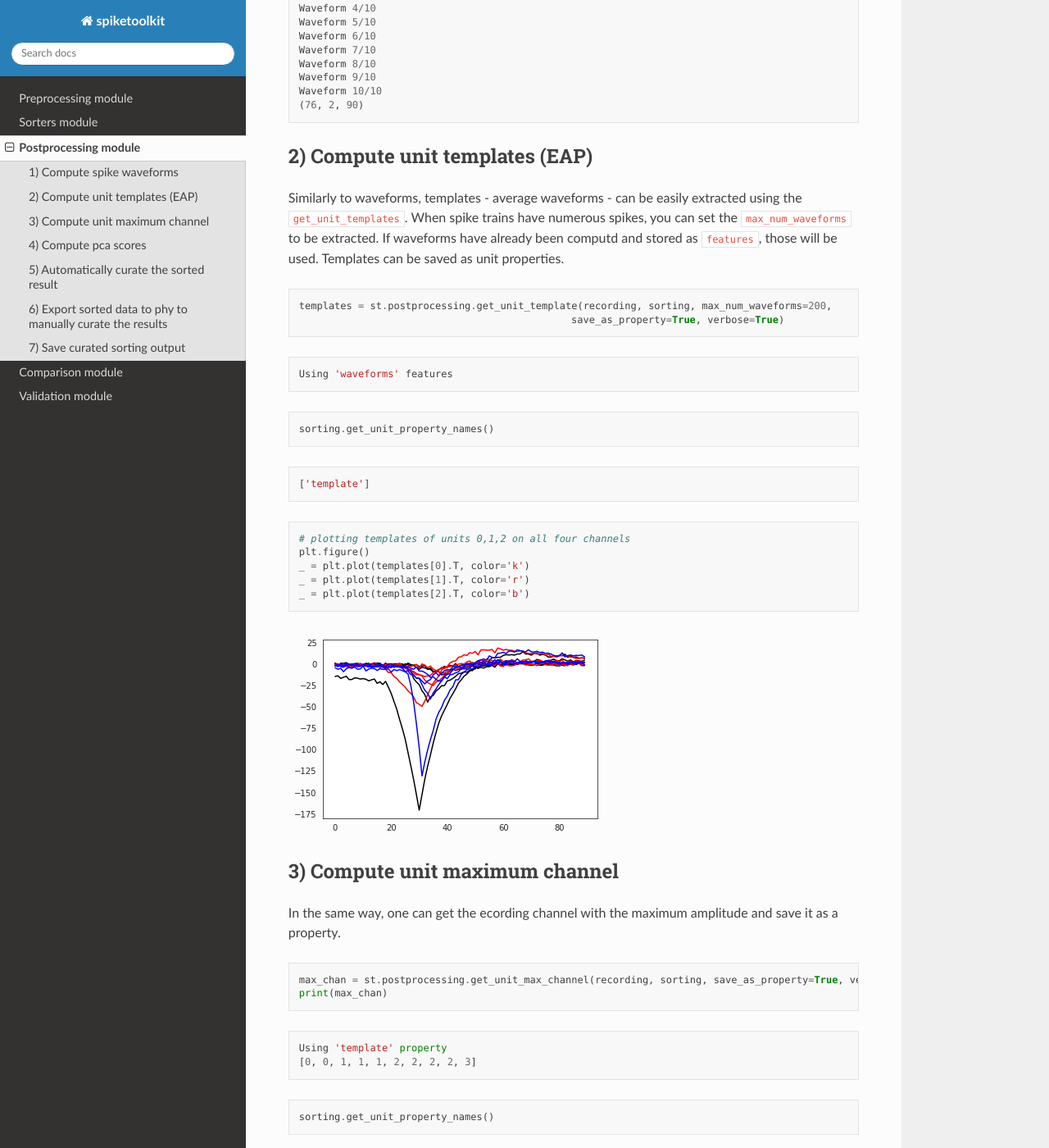
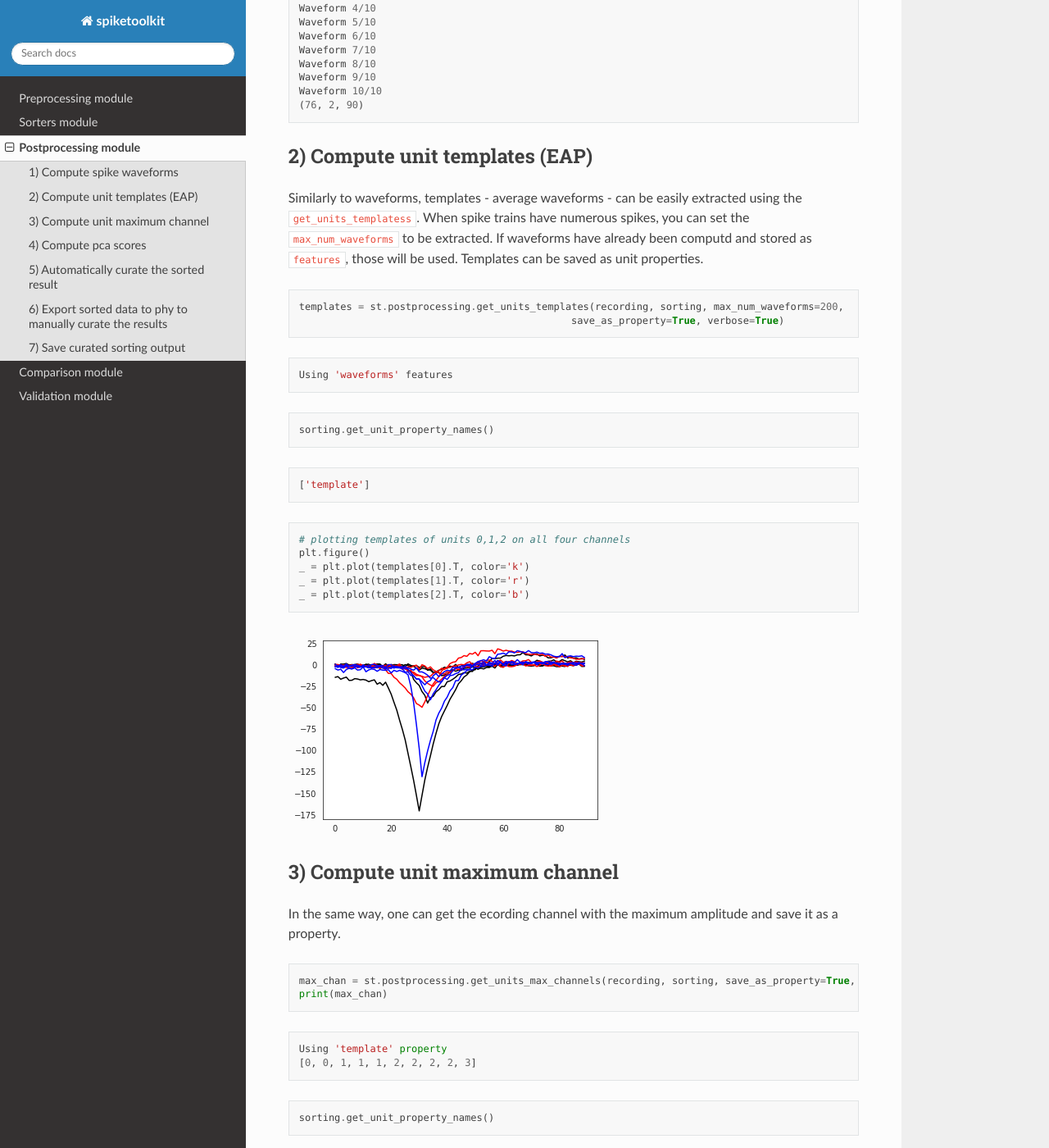
Before and after one commit to SpikeInterface/spiketoolkit, a Sphinx documentation site: the page built from docs/postprocessing_example.rst, in a window 1280 px wide and 1400 px high, scrolled down 2471 px. Shown: the whole window at 82% size. Built offline with Sphinx 7.4.7 and the Read the Docs theme 2.0.0, drawn with Linux system fonts in a browser that asks for light colours; some of the changed text lies outside the part shown.

Commit message:
Name changes to postprocessing modules

```diff
--- a/docs/postprocessing_example.rst
+++ b/docs/postprocessing_example.rst
@@ -38,7 +38,7 @@
 1) Compute spike waveforms
 --------------------------
 
-Waveforms are extracted with the ``get_unit_waveforms`` function by
+Waveforms are extracted with the ``get_units_waveforms`` function by
 extracting snippets of the recordings when spikes are detected. When
 waveforms are extracted, the can be loaded in the ``SortingExtractor``
 object as features. The ms before and after the spike event can be
@@ -47,7 +47,7 @@
 
 .. code:: python
 
-    wf = st.postprocessing.get_unit_waveforms(recording, sorting, ms_before=1, ms_after=2,
+    wf = st.postprocessing.get_units_waveforms(recording, sorting, ms_before=1, ms_after=2,
                                             save_as_features=True, verbose=True)
 
 
@@ -119,7 +119,7 @@
 
 .. code:: python
 
-    wf_by_group = st.postprocessing.get_unit_waveforms(recording, sorting, ms_before=1, ms_after=2,
+    wf_by_group = st.postprocessing.get_units_waveforms(recording, sorting, ms_before=1, ms_after=2,
                                                        save_as_features=False, verbose=True,
                                                        grouping_property='group',
                                                        compute_property_from_recording=True)
@@ -148,14 +148,14 @@
 -------------------------------
 
 Similarly to waveforms, templates - average waveforms - can be easily
-extracted using the ``get_unit_templates``. When spike trains have
+extracted using the ``get_units_templatess``. When spike trains have
 numerous spikes, you can set the ``max_num_waveforms`` to be extracted.
 If waveforms have already been computd and stored as ``features``, those
 will be used. Templates can be saved as unit properties.
 
 .. code:: python
 
-    templates = st.postprocessing.get_unit_template(recording, sorting, max_num_waveforms=200,
+    templates = st.postprocessing.get_units_templates(recording, sorting, max_num_waveforms=200,
                                                   save_as_property=True, verbose=True)
 
 
@@ -198,7 +198,7 @@
 
 .. code:: python
 
-    max_chan = st.postprocessing.get_unit_max_channel(recording, sorting, save_as_property=True, verbose=True)
+    max_chan = st.postprocessing.get_units_max_channels(recording, sorting, save_as_property=True, verbose=True)
     print(max_chan)
 
 
@@ -229,7 +229,7 @@
 
 .. code:: python
 
-    pca_scores = st.postprocessing.compute_pca_scores(recording, sorting, n_comp=3, verbose=True)
+    pca_scores = st.postprocessing.compute_units_pca_scores(recording, sorting, n_comp=3, verbose=True)
 
     for pc in pca_scores:
         print(pc.shape)
@@ -276,7 +276,7 @@
 
 .. code:: python
 
-    pca_scores_by_electrode = st.postprocessing.compute_pca_scores(recording, sorting, n_comp=3, by_electrode=True)
+    pca_scores_by_electrode = st.postprocessing.compute_units_pca_scores(recording, sorting, n_comp=3, by_electrode=True)
 
     for pc in pca_scores_by_electrode:
         print(pc.shape)
```
Also changed, not shown: 4 other files.
